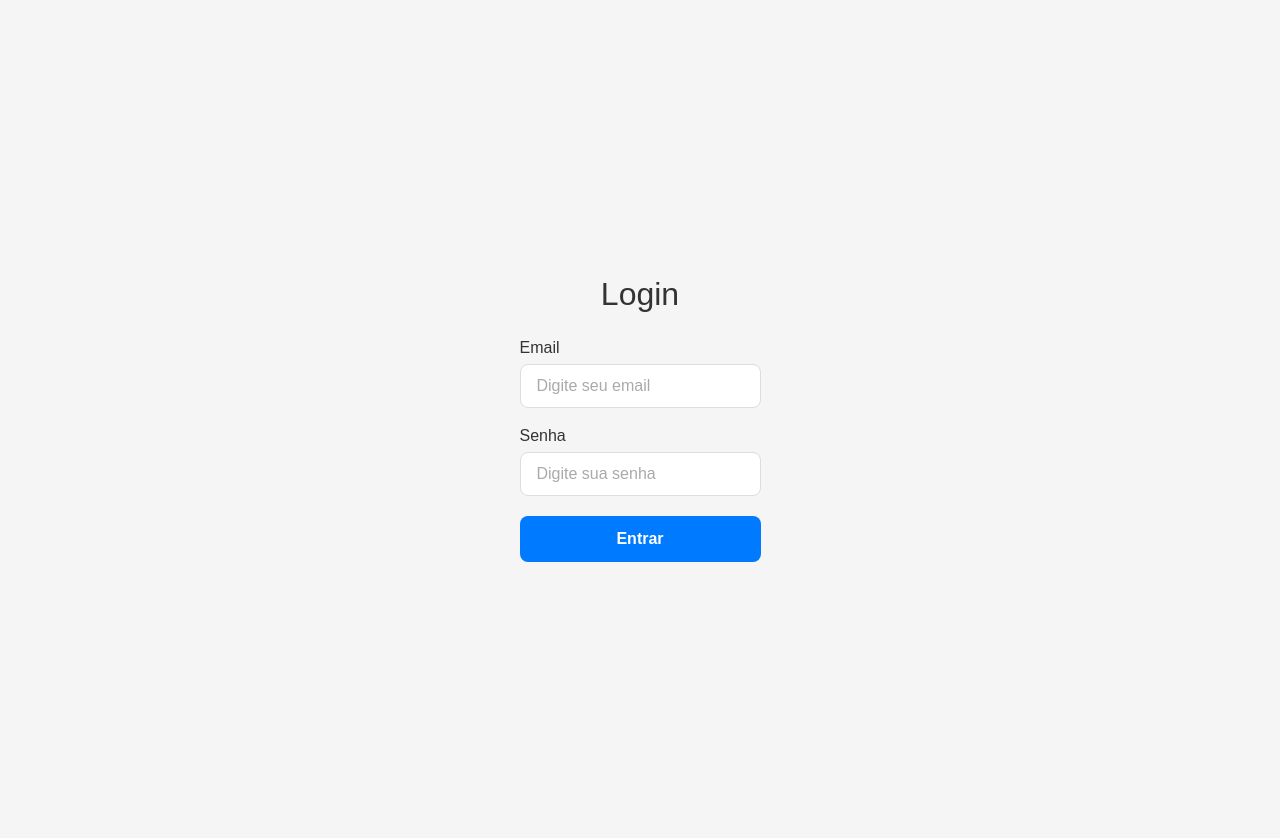
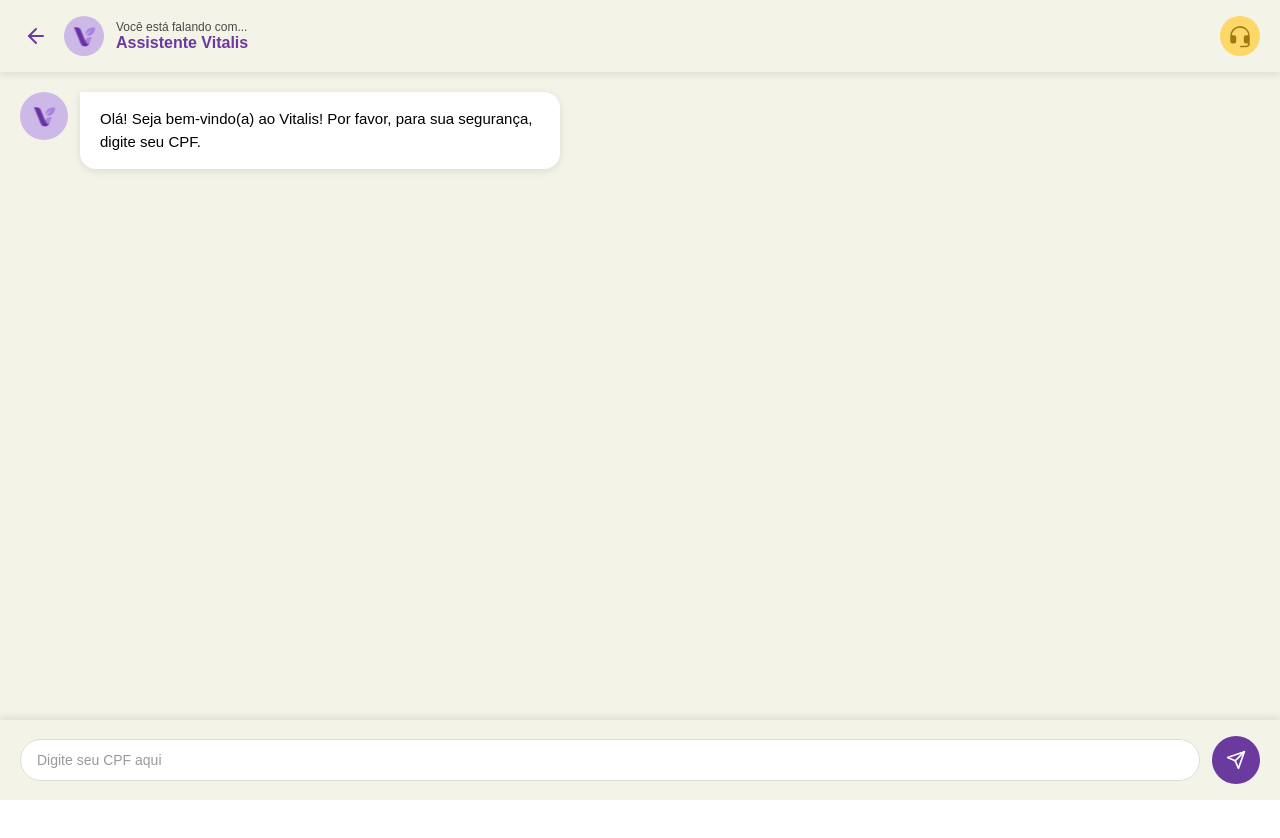
Before and after one commit to devs-de-impacto-grupo-5/projeto, a React (Create React App) app in the folder frontend/: page /login in a window 1280 px wide. After the commit the page ends 800 px from the top, so only its background shows below. Built offline with nearby package versions, Linux system fonts and the light colour scheme.

Commit message:
feat: add chat components

```diff
--- /dev/null
+++ b/frontend/src/components/AssistenteMessage/index.js
@@ -0,0 +1,18 @@
+import React from 'react';
+import { Container, IconWrapper, MessageBox, MessageText } from './style';
+import { ReactComponent as Logo } from '../../assets/svgs/logo.svg';
+
+const AssistenteMessage = ({ children }) => {
+  return (
+    <Container>
+      <IconWrapper>
+        <Logo width={32} height={32} />
+      </IconWrapper>
+      <MessageBox>
+        <MessageText>{children}</MessageText>
+      </MessageBox>
+    </Container>
+  );
+};
+
+export default AssistenteMessage;
--- /dev/null
+++ b/frontend/src/components/AssistenteMessage/style.js
@@ -0,0 +1,37 @@
+import styled from 'styled-components';
+import { lighnerPurple } from '../../constants/colors';
+
+export const Container = styled.div`
+  display: flex;
+  align-items: flex-start;
+  gap: 12px;
+  width: 100%;
+  max-width: 540px;
+  margin-bottom: 20px;
+`;
+
+export const IconWrapper = styled.div`
+  display: flex;
+  align-items: center;
+  justify-content: center;
+  width: 48px;
+  height: 48px;
+  border-radius: 50%;
+  background-color: ${lighnerPurple};
+  flex-shrink: 0;
+`;
+
+export const MessageBox = styled.div`
+  background-color: white;
+  border-radius: 0 16px 16px 16px;
+  padding: 16px 20px;
+  box-shadow: 0 2px 8px rgba(0, 0, 0, 0.1);
+  flex: 1;
+`;
+
+export const MessageText = styled.p`
+  font-size: 15px;
+  font-weight: 400;
+  margin: 0;
+  line-height: 1.5;
+`;
--- /dev/null
+++ b/frontend/src/components/Chat/index.js
@@ -0,0 +1,37 @@
+import { useState } from 'react';
+import AssistenteMessage from '../AssistenteMessage';
+import ProdutorMessage from '../ProdutorMessage';
+import ChatHeader from '../ChatHeader';
+import ChatInput from '../ChatInput';
+import { Container, MessagesContainer } from './style';
+
+const Chat = ({ onBack, onHelp }) => {
+  const [messages, setMessages] = useState([
+    { type: 'assistente', text: 'Olá! Seja bem-vindo(a) ao Vitalis! \n \n Por favor, para sua segurança, digite seu CPF.' }
+  ]);
+
+  const handleSend = (message) => {
+    setMessages([...messages, { type: 'produtor', text: message }]);
+  };
+
+  return (
+    <Container>
+      <ChatHeader onBack={onBack} onHelp={onHelp} />
+      <MessagesContainer>
+        {messages.map((msg, index) => (
+          msg.type === 'assistente' ? (
+            <AssistenteMessage key={index}>{msg.text}</AssistenteMessage>
+          ) : (
+            <ProdutorMessage key={index}>{msg.text}</ProdutorMessage>
+          )
+        ))}
+      </MessagesContainer>
+      <ChatInput
+        placeholder="Digite seu CPF aqui"
+        onSend={handleSend}
+      />
+    </Container>
+  );
+};
+
+export default Chat;
--- /dev/null
+++ b/frontend/src/components/Chat/style.js
@@ -0,0 +1,18 @@
+import styled from 'styled-components';
+import { neutral } from '../../constants/colors';
+
+export const Container = styled.div`
+  display: flex;
+  flex-direction: column;
+  height: 100vh;
+  background-color: ${neutral};
+`;
+
+export const MessagesContainer = styled.div`
+  flex: 1;
+  padding: 20px;
+  overflow-y: auto;
+  display: flex;
+  flex-direction: column;
+  gap: 16px;
+`;
--- /dev/null
+++ b/frontend/src/components/ChatHeader/index.js
@@ -0,0 +1,26 @@
+import { FiArrowLeft } from 'react-icons/fi';
+import { PiHeadsetFill } from 'react-icons/pi';
+import { ReactComponent as Logo } from '../../assets/svgs/logo.svg';
+import { Container, BackButton, LogoWrapper, TextContainer, Title, Subtitle, HelpButton } from './style';
+
+const ChatHeader = ({ onBack, onHelp }) => {
+  return (
+    <Container>
+      <BackButton onClick={onBack}>
+        <FiArrowLeft size={24} />
+      </BackButton>
+      <LogoWrapper>
+        <Logo width={32} height={32} />
+      </LogoWrapper>
+      <TextContainer>
+        <Subtitle>Você está falando com...</Subtitle>
+        <Title>Assistente Vitalis</Title>
+      </TextContainer>
+      <HelpButton onClick={onHelp}>
+        <PiHeadsetFill size={24} />
+      </HelpButton>
+    </Container>
+  );
+};
+
+export default ChatHeader;
--- /dev/null
+++ b/frontend/src/components/ChatHeader/style.js
@@ -0,0 +1,75 @@
+import styled from 'styled-components';
+import { lighnerPurple, darkPurple, darkYellow, lightYellow, neutral } from '../../constants/colors';
+
+export const Container = styled.div`
+  display: flex;
+  align-items: center;
+  gap: 12px;
+  padding: 16px 20px;
+  background-color: ${neutral};
+  box-shadow: 0 2px 8px rgba(0, 0, 0, 0.1);
+`;
+
+export const BackButton = styled.button`
+  display: flex;
+  align-items: center;
+  justify-content: center;
+  background: none;
+  border: none;
+  color: ${darkPurple};
+  cursor: pointer;
+  padding: 4px;
+
+  &:hover {
+    opacity: 0.7;
+  }
+`;
+
+export const LogoWrapper = styled.div`
+  display: flex;
+  align-items: center;
+  justify-content: center;
+  width: 40px;
+  height: 40px;
+  border-radius: 50%;
+  background-color: ${lighnerPurple};
+  flex-shrink: 0;
+`;
+
+export const TextContainer = styled.div`
+  display: flex;
+  flex-direction: column;
+  gap: 2px;
+  flex: 1;
+`;
+
+export const Subtitle = styled.p`
+  font-size: 12px;
+  font-weight: 400;
+  margin: 0;
+  opacity: 0.7;
+`;
+
+export const Title = styled.h2`
+  font-size: 16px;
+  font-weight: 700;
+  color: ${darkPurple};
+  margin: 0;
+`;
+
+export const HelpButton = styled.button`
+  display: flex;
+  align-items: center;
+  justify-content: center;
+  width: 40px;
+  height: 40px;
+  border-radius: 50%;
+  background-color: ${lightYellow};
+  border: none;
+  color: ${darkYellow};
+  cursor: pointer;
+
+  &:hover {
+    opacity: 0.9;
+  }
+`;
--- /dev/null
+++ b/frontend/src/components/ChatInput/index.js
@@ -0,0 +1,31 @@
+import { useState } from 'react';
+import { FiSend } from 'react-icons/fi';
+import { Container, Input, SendButton } from './style';
+
+const ChatInput = ({ placeholder = 'Digite sua mensagem aqui', onSend }) => {
+  const [message, setMessage] = useState('');
+
+  const handleSubmit = (e) => {
+    e.preventDefault();
+    if (message.trim()) {
+      onSend(message);
+      setMessage('');
+    }
+  };
+
+  return (
+    <Container onSubmit={handleSubmit}>
+      <Input
+        type="text"
+        placeholder={placeholder}
+        value={message}
+        onChange={(e) => setMessage(e.target.value)}
+      />
+      <SendButton type="submit">
+        <FiSend size={20} />
+      </SendButton>
+    </Container>
+  );
+};
+
+export default ChatInput;
--- /dev/null
+++ b/frontend/src/components/ChatInput/style.js
@@ -0,0 +1,51 @@
+import styled from 'styled-components';
+import { darkPurple, neutral } from '../../constants/colors';
+
+export const Container = styled.form`
+  display: flex;
+  align-items: center;
+  gap: 12px;
+  padding: 16px 20px;
+  background-color: ${neutral};
+  box-shadow: 0 -2px 8px rgba(0, 0, 0, 0.1);
+`;
+
+export const Input = styled.input`
+  flex: 1;
+  padding: 12px 16px;
+  border: 1px solid #ddd;
+  border-radius: 24px;
+  font-size: 14px;
+  outline: none;
+
+  &::placeholder {
+    color: #999;
+  }
+
+  &:focus {
+    border-color: ${darkPurple};
+  }
+`;
+
+export const SendButton = styled.button`
+  display: flex;
+  align-items: center;
+  justify-content: center;
+  width: 48px;
+  height: 48px;
+  border-radius: 50%;
+  background-color: ${darkPurple};
+  border: none;
+  color: white;
+  cursor: pointer;
+  flex-shrink: 0;
+
+  &:hover {
+    opacity: 0.9;
+  }
+
+  &:disabled {
+    opacity: 0.5;
+    cursor: not-allowed;
+  }
+`;
--- /dev/null
+++ b/frontend/src/components/ProdutorMessage/index.js
@@ -0,0 +1,17 @@
+import { Container, IconWrapper, MessageBox, MessageText } from './style';
+import { ReactComponent as ProdutorIcon } from '../../assets/svgs/produtor.svg';
+
+const ProdutorMessage = ({ children }) => {
+  return (
+    <Container>
+      <MessageBox>
+        <MessageText>{children}</MessageText>
+      </MessageBox>
+      <IconWrapper>
+        <ProdutorIcon width={48} height={48} />
+      </IconWrapper>
+    </Container>
+  );
+};
+
+export default ProdutorMessage;
--- /dev/null
+++ b/frontend/src/components/ProdutorMessage/style.js
@@ -0,0 +1,37 @@
+import styled from 'styled-components';
+import { lightGreen, darkPurple } from '../../constants/colors';
+
+export const Container = styled.div`
+  display: flex;
+  align-items: flex-start;
+  gap: 12px;
+  width: 100%;
+  max-width: 540px;
+  justify-content: flex-end;
+`;
+
+export const IconWrapper = styled.div`
+  display: flex;
+  align-items: center;
+  justify-content: center;
+  width: 48px;
+  height: 48px;
+  border-radius: 50%;
+  background-color: ${lightGreen};
+  flex-shrink: 0;
+`;
+
+export const MessageBox = styled.div`
+  background-color: white;
+  border-radius: 16px 0 16px 16px;
+  padding: 16px 20px;
+  box-shadow: 0 2px 8px rgba(0, 0, 0, 0.1);
+  flex: 1;
+`;
+
+export const MessageText = styled.p`
+  font-size: 15px;
+  font-weight: 400;
+  margin: 0;
+  line-height: 1.5;
+`;
--- a/frontend/src/constants/colors.js
+++ b/frontend/src/constants/colors.js
@@ -1,6 +1,7 @@
 export const darkGreen = "#2E7D36";
 export const lightGreen = "#AEE3AA";
 export const neutral = "#F4F3E7";
+export const lighnerPurple = "#CDB9E7";
 export const lightPurple = "#AE84E6";
 export const darkPurple = "#6A3A9F";
 export const darkYellow = "#A17710";
--- a/frontend/src/pages/Login/index.js
+++ b/frontend/src/pages/Login/index.js
@@ -1,45 +1,11 @@
-import React, { useState } from 'react';
-import Forms from '../../components/Forms';
-import { Container, Title, Button } from './style';
+import Chat from '../../components/Chat';
 
 const Login = () => {
-  const [email, setEmail] = useState('');
-  const [password, setPassword] = useState('');
-
-  const fields = [
-    {
-      type: 'email',
-      label: 'Email',
-      placeholder: 'Digite seu email',
-      value: email,
-      onChange: (e) => setEmail(e.target.value),
-      name: 'email',
-      required: true
-    },
-    {
-      type: 'password',
-      label: 'Senha',
-      placeholder: 'Digite sua senha',
-      value: password,
-      onChange: (e) => setPassword(e.target.value),
-      name: 'password',
-      required: true
-    }
-  ];
-
-  const handleSubmit = (e) => {
-    e.preventDefault();
-    console.log('Login:', { email, password });
-  };
-
   return (
-    <Container>
-      <Title>Login</Title>
-      <form onSubmit={handleSubmit}>
-        <Forms fields={fields} />
-        <Button type="submit">Entrar</Button>
-      </form>
-    </Container>
+    <Chat
+      onBack={() => console.log('Back')}
+      onHelp={() => console.log('Help')}
+    />
   );
 };
 
```
Also changed, not shown: frontend/src/assets/svgs/logo.svg (added).
